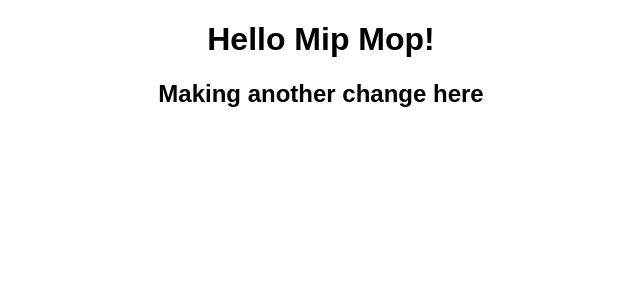
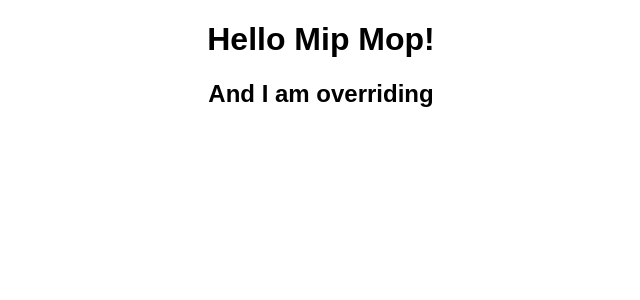
Before and after one commit to christianalfoni/new-git-flow, a React (Create React App) app: page / in a window 1280 px wide. Shown: the top 300 px of the page, without its empty margins (319-959 px from the left). Built offline with nearby package versions, Linux system fonts and the light colour scheme.

Commit message:
BLip blop

```diff
--- a/src/App.js
+++ b/src/App.js
@@ -5,7 +5,7 @@ export default function App() {
   return (
     <div className="App">
       <h1>Hello Mip Mop!</h1>
-    <h2>Making another change here</h2>
+    <h2>And I am overriding</h2>
     </div>
   );
 }
```
